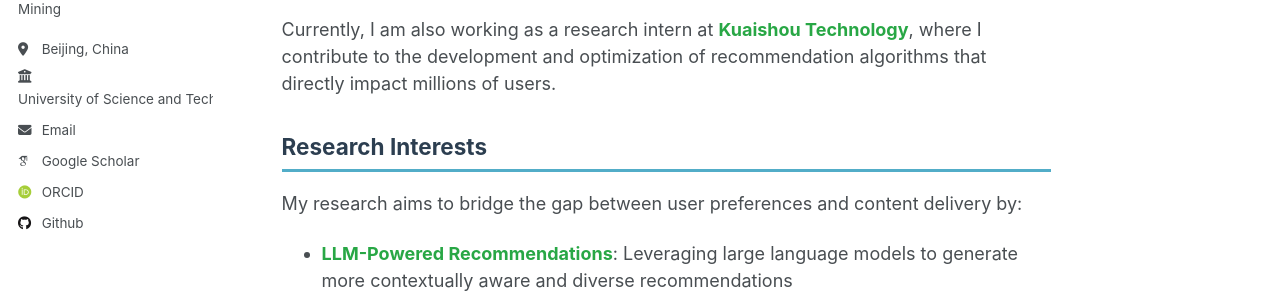
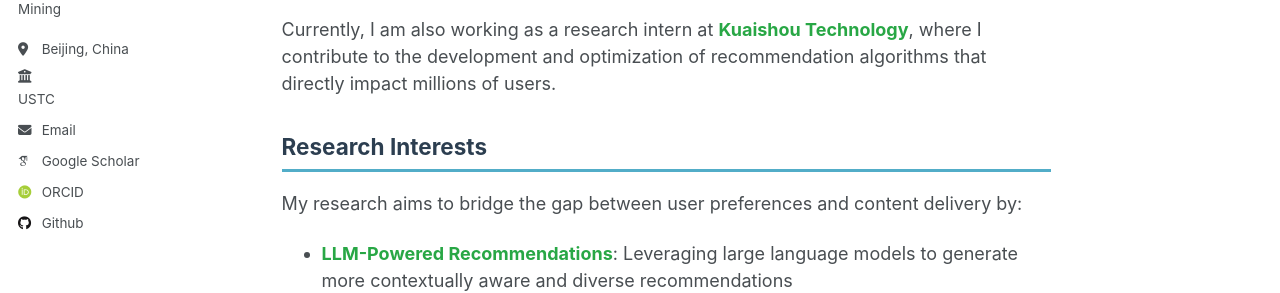
Before and after one commit to Jiaju-Chen/Jiaju-Chen.github.io, a Jekyll site: the page built from _pages/about.md, in a window 1280 px wide. Shown: the part 384-677 px from the top of the page. Built offline with Jekyll 4.4.1, drawn with Linux system fonts in a browser that asks for light colours; some web fonts are replaced.

Commit message:
update2026

```diff
--- a/_config.yml
+++ b/_config.yml
@@ -26,10 +26,10 @@ author:
   pronouns         : # "he/his" # example: "she/her"
   bio              : "PhD Student in Intelligent Information and Technology @ USTC | LLM Agent & Data Mining"
   location         : "Beijing, China"
-  employer         : "University of Science and Technology of China"
+  employer         : "USTC"
   employer_url     : "http://en.ustc.edu.cn/"
   uri              : # URL
-  email            : "cjj01 at mail.ustc.edu.cn"
+  email            : "cjj01@mail.ustc.edu.cn"
 
   # Academic websites
   arxiv            : # URL - Update with the correct link to your profile
```
